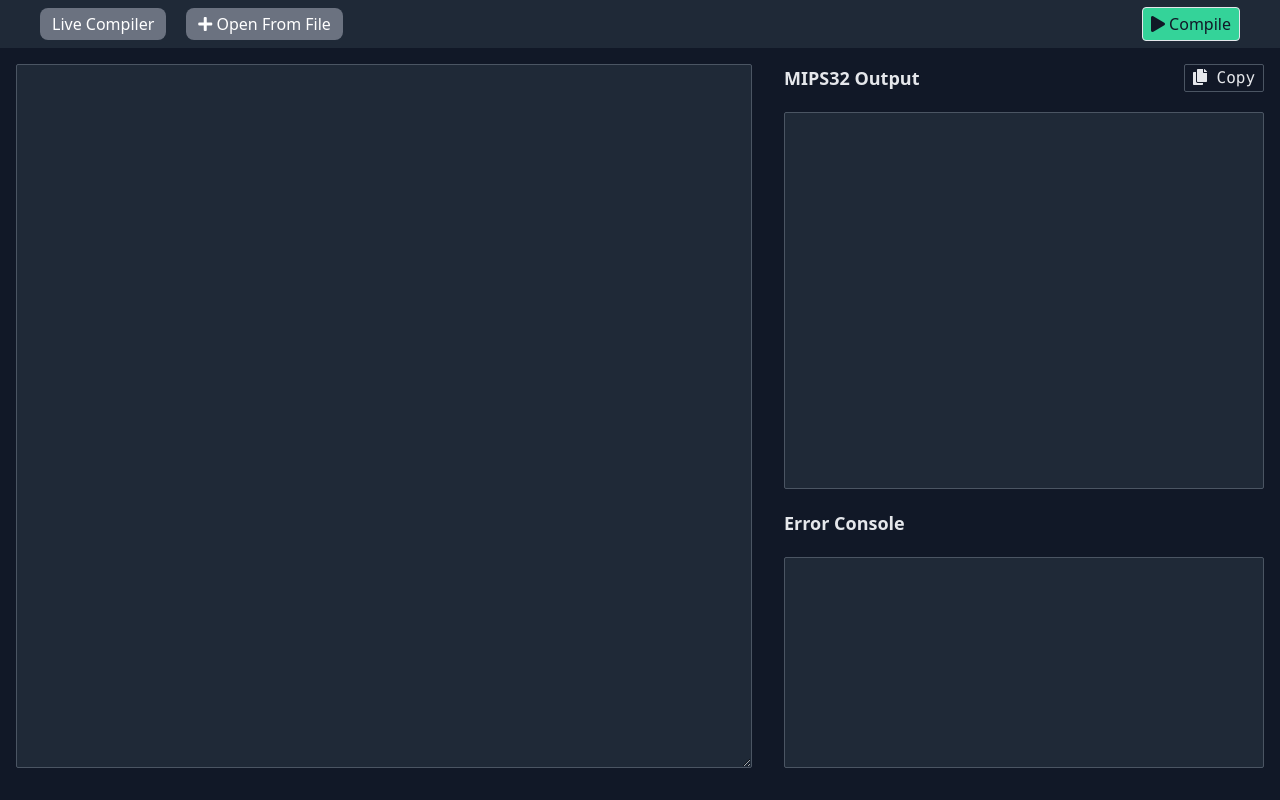
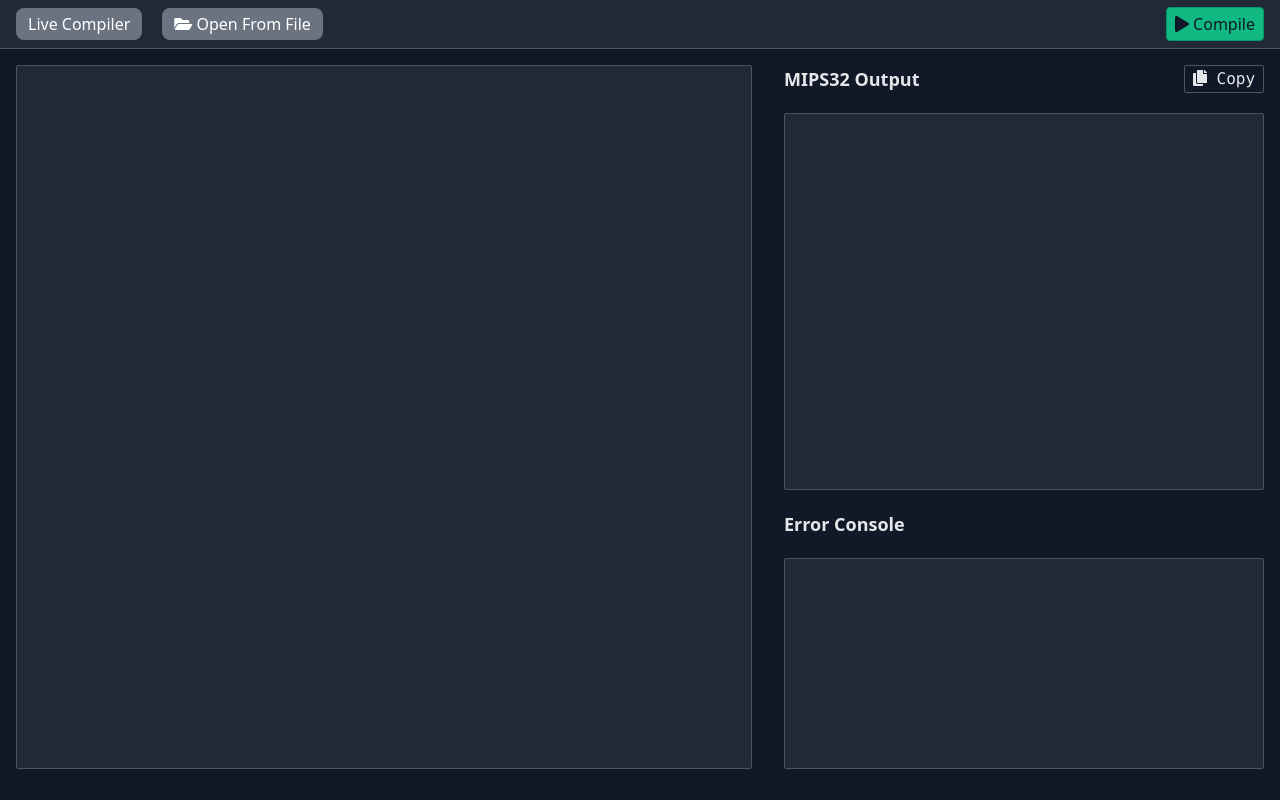
Before and after one commit to sami-bre/dart_to_mips32_compiler, a website: page src/ui/index.html in a window 1280 px wide. Drawn offline with nearby package versions, Linux system fonts and the light colour scheme.

Commit message:
added additional changes

```diff
--- a/src/ui/index.html
+++ b/src/ui/index.html
@@ -37,27 +37,25 @@
   </head>
   <body class="bg-gray-900 font-sans">
     <!-- Toolbar -->
-    <div class="bg-gray-800 text-gray-200 px-6">
+    <div class="bg-gray-800 text-gray-200 border-b border-gray-600">
       <div class="flex justify-between items-center">
         <!-- Tab bar -->
         <div class="flex flex-row h-1/6 flex items-center bg-gray-800 py-2">
           <div
             id="tab-container"
             class="bg-gray-800 text-gray-200 px-4 flex items-center">
-            <!-- <button class="text-white bg-gray-500 rounded-l-lg px-3 py-1 mr-1 hover:bg-gray-400">index.html</button>
-          <button class="text-gray-300 bg-gray-700 px-3 py-1 mr-1 hover:bg-gray-400">app.js</button> -->
           </div>
           <button
             id="add-file"
             class="text-white bg-gray-500 rounded-lg py-1 px-3
             hover:bg-gray-400">
-            <i class="fas fa-plus" aria-hidden="true"></i> Open From File
+            <i class="fas fa-folder-open" aria-hidden="true"></i> Open From File
           </button>
         </div>
-        <div class="flex items-center">
+        <div class="flex flex-row items-right">
           <button id="compile-btn"
-            class="text-gray-900 mr-4 border rounded bg-green-400 px-2 py-1
-            hover:bg-green-800 hover:text-gray-200 focus:border-black">
+            class="text-gray-900 mr-4 border border-green-600 rounded bg-green-500 px-2 py-1
+            hover:bg-green-600 focus:border-black">
             <i class="fas fa-play"></i> Compile
           </button>
         </div>
@@ -66,13 +64,13 @@
     <!-- Main content area -->
     <div class="flex flex-row h-screen full-container">
       <!-- Editor -->
-      <div class="flex-1 flex flex-row w-full full-container">
+      <div class="flex-1 flex flex-row h-full w-full full-container">
         <!-- Code editor -->
-        <div id="edit-area-container" class="flex-1 p-4 w-3/5">
+        <div id="edit-area-container" class="flex-1 p-4 w-3/5 h-full">
           <textarea
             id="edit-area"
             class="border w-full font-mono text-white border-gray-600
-            bg-gray-800 rounded-sm p-2 h-full"></textarea>
+            bg-gray-800 rounded-sm p-2 h-full resize-none"></textarea>
         </div>
         <!-- Output and console panel -->
         <div id="side-container"
```
